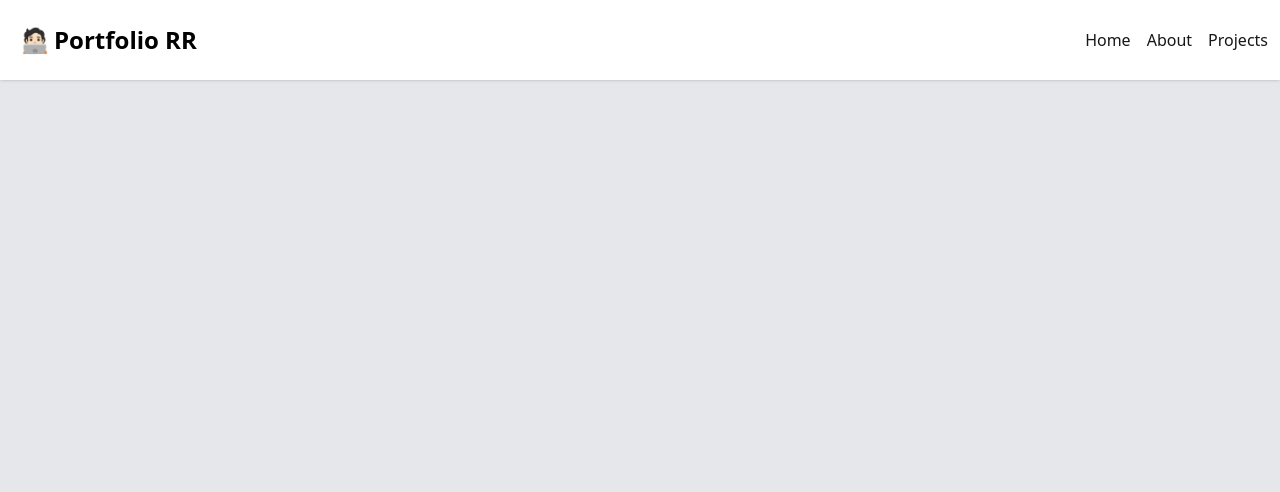
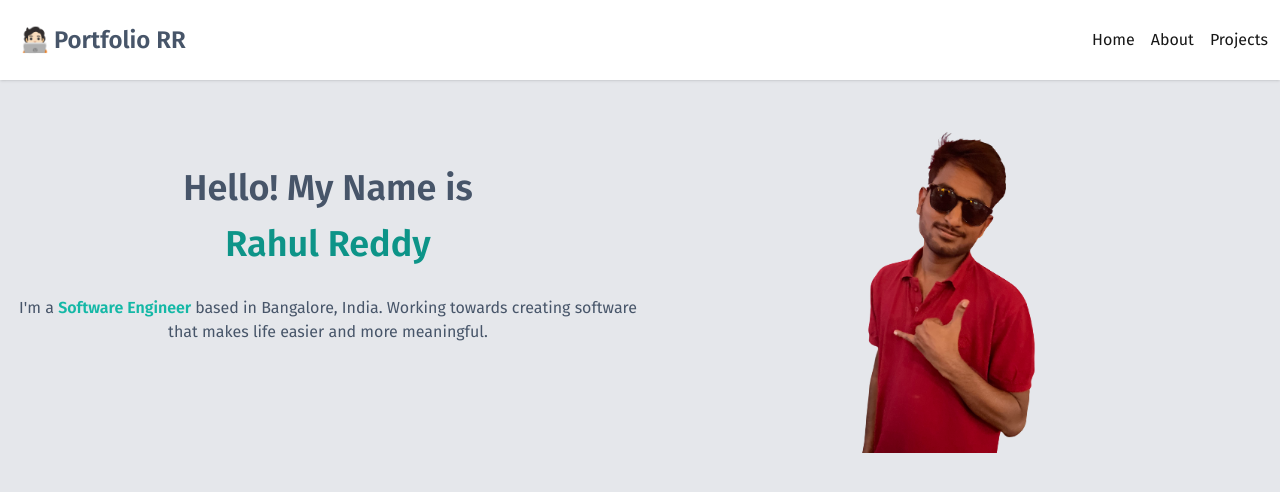
Before and after one commit to rahulreddyRR/rahulreddy.github.in, a Next.js app: page / in a window 1280 px wide. Shown: the top 492 px of the page. Built offline with nearby package versions, Linux system fonts and the light colour scheme.

Commit message:
added fonts and hero section

```diff
--- /dev/null
+++ b/src/Components/HeroSection.jsx
@@ -0,0 +1,33 @@
+import React from "react";
+import Image from "next/image";
+
+const HeroSection = () => {
+  return (
+    <section className="md:flex md:flex-row-reverse max-w-7xl px-4 mt-6">
+      <div className="md:mt-2 md:w-1/2 text-center grid place-content-center">
+        <Image
+          src="/rahul_transparent_crop.png"
+          alt=""
+          width={325}
+          height={325}
+          className=""
+        />
+      </div>
+      <div className="mt-8 md:mt-16 md:w-1/2 text-center space-y-4">
+        <h1 className="font-bold text-4xl">Hello! My Name is</h1>
+        <h2 className="font-bold text-4xl text-teal-600">Rahul Reddy </h2>
+
+        <p className="md:pt-4">
+          I&#39;m a{" "}
+          <span className="font-semibold text-teal-500">
+            Software Engineer{" "}
+          </span>
+          based in Bangalore, India. Working towards creating software that
+          makes life easier and more meaningful.
+        </p>
+      </div>
+    </section>
+  );
+};
+
+export default HeroSection;
--- a/src/Components/Homepage.jsx
+++ b/src/Components/Homepage.jsx
@@ -1,9 +1,11 @@
+import HeroSection from "./HeroSection";
 import NavBar from "./Navbar";
 
 const Homepage = () => {
   return (
-    <div className="min-h-screen bg-gray-200">
+    <div className="min-h-screen bg-gray-200 antialiased text-slate-600">
       <NavBar />
+      <HeroSection />
     </div>
   );
 };
--- a/src/Components/Navbar.jsx
+++ b/src/Components/Navbar.jsx
@@ -20,7 +20,7 @@ const NAV_ITEMS = [
 const NavBar = () => {
   const [mobileNav, setMobileNav] = useState(false);
   return (
-    <nav className="fixed w-full mx-auto align-baseline px-3 py-4 shadow bg-white">
+    <nav className="sticky w-full mx-auto align-baseline px-3 py-4 shadow bg-white">
       <div className="justify-between md:items-center md:flex">
         <div className="flex justify-between">
           <div className="p-2 flex text-2xl gap-1">
--- a/src/pages/index.js
+++ b/src/pages/index.js
@@ -5,7 +5,7 @@ export default function Home() {
   return (
     <>
       <Head>
-        <title>Create Next App</title>
+        <title>Rahul Reddy</title>
         <meta name="description" content="Generated by create next app" />
         <meta name="viewport" content="width=device-width, initial-scale=1" />
         <link
--- a/src/styles/globals.css
+++ b/src/styles/globals.css
@@ -1,3 +1,5 @@
+@import url('https://fonts.googleapis.com/css2?family=Fira+Sans:wght@400;600&display=swap');
+
 @tailwind base;
 @tailwind components;
 @tailwind utilities;
--- a/tailwind.config.js
+++ b/tailwind.config.js
@@ -1,8 +1,14 @@
 /** @type {import('tailwindcss').Config} */
+
+const defaultTheme = require("tailwindcss/defaultTheme");
 module.exports = {
   content: ["./src/**/*.{js,ts,jsx,tsx}"],
   theme: {
-    extend: {},
+    extend: {
+      fontFamily: {
+        sans: ["Fira Sans", ...defaultTheme.fontFamily.sans],
+      },
+    },
   },
   plugins: [],
 };
```
Also changed, not shown: public/rahul_transparent.png (added), public/rahul_transparent_crop.png (added).
